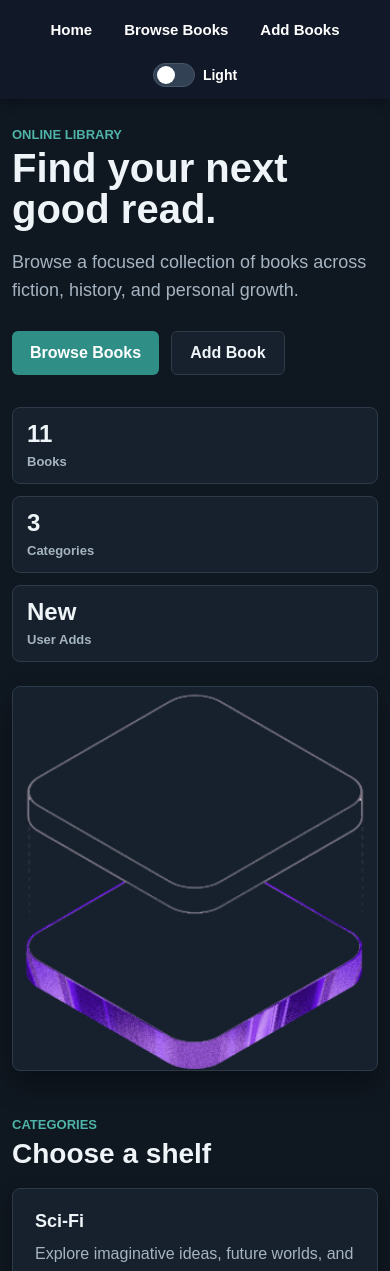
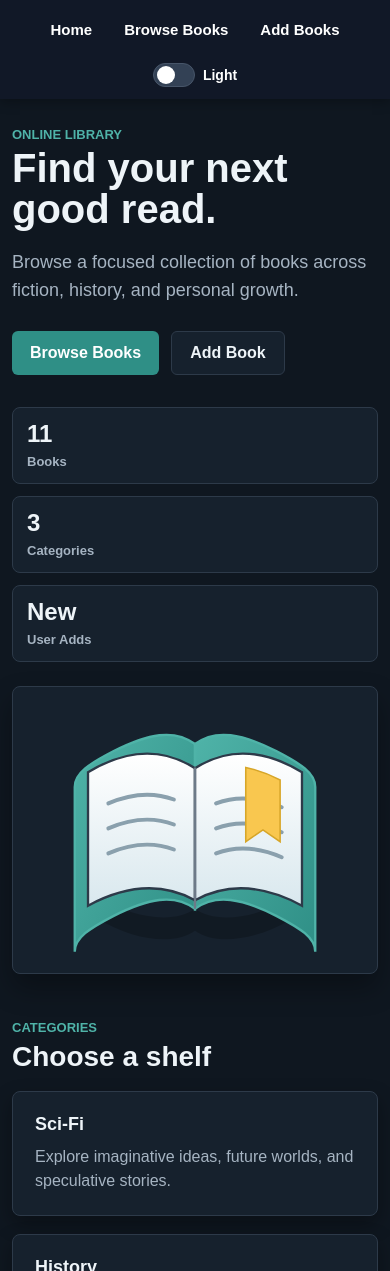
Before and after one commit to nithil17/online-library, a React (Vite) app: page / in a window 390 px wide. Shown: the top 1271 px of the page. Built offline with nearby package versions, Linux system fonts and the light colour scheme.

Commit message:
improved home page css

```diff
--- a/src/pages/Home.jsx
+++ b/src/pages/Home.jsx
@@ -1,6 +1,5 @@
 import Navbar from "../components/Navbar";
 import { Link } from "react-router-dom";
-import heroImage from "../assets/hero.png";
 
 function Home(){
 
@@ -53,8 +52,57 @@ function Home(){
                         </div>
                     </div>
 
-                    <div className="hero-image-panel">
-                        <img src={heroImage} alt="Books arranged for online library browsing" />
+                    <div className="hero-image-panel" aria-label="Open book illustration">
+                        <svg
+                            className="book-hero-svg"
+                            viewBox="0 0 420 320"
+                            role="img"
+                            aria-labelledby="bookHeroTitle"
+                        >
+                            <title id="bookHeroTitle">Open book illustration</title>
+                            <defs>
+                                <linearGradient id="bookCoverGradient" x1="0%" y1="0%" x2="100%" y2="100%">
+                                    <stop offset="0%" stopColor="#4fb3a8" />
+                                    <stop offset="100%" stopColor="#2f8f86" />
+                                </linearGradient>
+                                <linearGradient id="bookPageGradient" x1="0%" y1="0%" x2="0%" y2="100%">
+                                    <stop offset="0%" stopColor="#ffffff" />
+                                    <stop offset="100%" stopColor="#d9e8ee" />
+                                </linearGradient>
+                            </defs>
+
+                            <path
+                                className="book-shadow"
+                                d="M86 246c46 28 98 34 124 15 26 19 78 13 124-15 19-12 30-24 30-35v25c0 13-11 26-30 38-46 28-98 34-124 15-26 19-78 13-124-15-19-12-30-25-30-38v-25c0 11 11 23 30 35Z"
+                            />
+                            <path
+                                className="book-left-cover"
+                                d="M56 105c0-18 19-30 50-46 44-22 77-29 104-9v211c-27-20-60-13-104 9-31 16-50 28-50 46V105Z"
+                            />
+                            <path
+                                className="book-right-cover"
+                                d="M364 105c0-18-19-30-50-46-44-22-77-29-104-9v211c27-20 60-13 104 9 31 16 50 28 50 46V105Z"
+                            />
+                            <path
+                                className="book-left-page"
+                                d="M73 86c45-27 92-34 137-5v169c-44-24-89-19-137 7V86Z"
+                            />
+                            <path
+                                className="book-right-page"
+                                d="M347 86c-45-27-92-34-137-5v169c44-24 89-19 137 7V86Z"
+                            />
+                            <path className="book-spine" d="M210 80v181" />
+                            <path className="book-line" d="M99 126c30-13 57-15 84-5" />
+                            <path className="book-line" d="M99 158c30-13 57-15 84-5" />
+                            <path className="book-line" d="M99 190c30-13 57-15 84-5" />
+                            <path className="book-line" d="M237 126c27-10 54-8 84 5" />
+                            <path className="book-line" d="M237 158c27-10 54-8 84 5" />
+                            <path className="book-line" d="M237 190c27-10 54-8 84 5" />
+                            <path
+                                className="book-bookmark"
+                                d="M275 80v95l22-15 22 15V96c-15-8-29-13-44-16Z"
+                            />
+                        </svg>
                     </div>
                 </section>
 
--- a/src/styles/app.css
+++ b/src/styles/app.css
@@ -229,14 +229,54 @@ body{
   box-shadow: 0 14px 28px var(--shadow);
   overflow: hidden;
   min-height: 360px;
+  display: flex;
+  align-items: center;
+  justify-content: center;
+  padding: 28px;
 }
 
-.hero-image-panel img{
+.book-hero-svg{
   display: block;
   width: 100%;
-  height: 100%;
-  min-height: 360px;
-  object-fit: cover;
+  max-width: 430px;
+  height: auto;
+}
+
+.book-shadow{
+  fill: rgba(0, 0, 0, 0.22);
+}
+
+.book-left-cover,
+.book-right-cover{
+  fill: url(#bookCoverGradient);
+  stroke: var(--accent);
+  stroke-width: 3;
+}
+
+.book-left-page,
+.book-right-page{
+  fill: url(#bookPageGradient);
+  stroke: var(--border);
+  stroke-width: 3;
+}
+
+.book-spine{
+  fill: none;
+  stroke: #6d7a88;
+  stroke-width: 3;
+}
+
+.book-line{
+  fill: none;
+  stroke: #8aa0ad;
+  stroke-linecap: round;
+  stroke-width: 5;
+}
+
+.book-bookmark{
+  fill: var(--warning);
+  stroke: #d7a629;
+  stroke-width: 2;
 }
 
 .home-section{
@@ -514,9 +554,9 @@ button:hover{
     grid-template-columns: 1fr;
   }
 
-  .hero-image-panel,
-  .hero-image-panel img{
+  .hero-image-panel{
     min-height: 260px;
+    padding: 18px;
   }
 
 }
```
